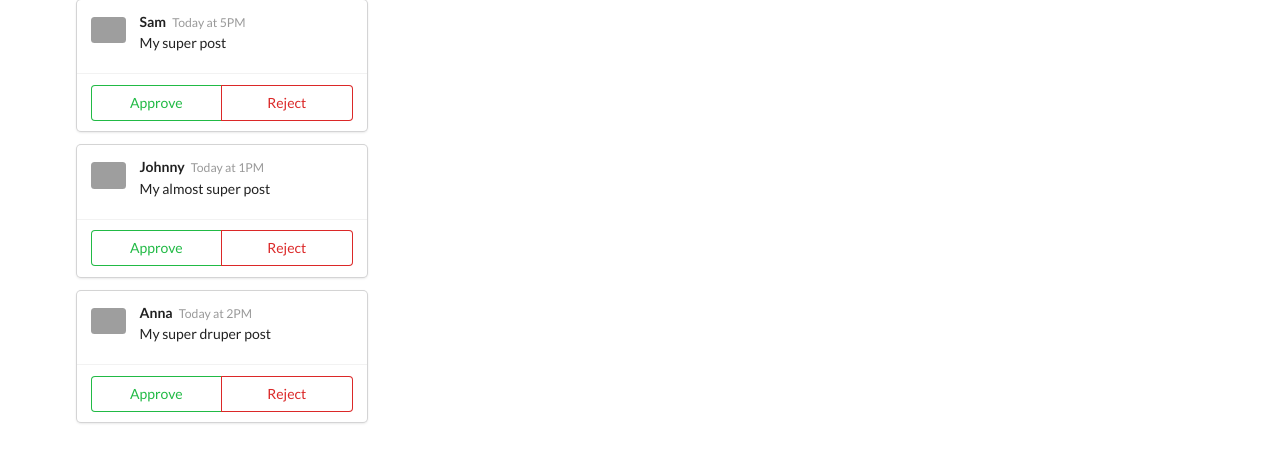
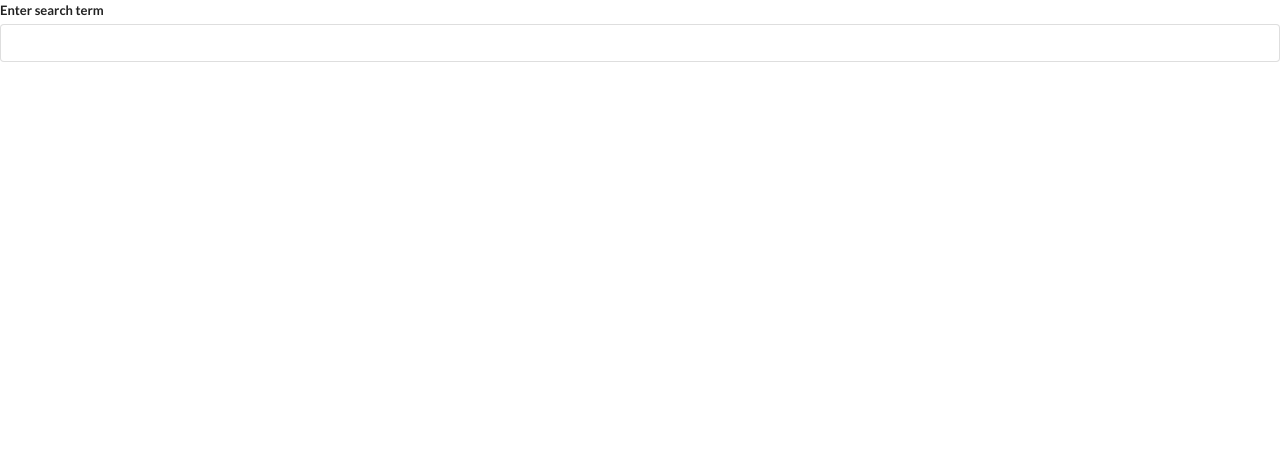
Before and after one commit to ArlBiern/react_practice, a React (Create React App) app: page / in a window 1280 px wide. Shown: the top 462 px of the page. Built offline with nearby package versions, Linux system fonts and the light colour scheme; grey boxes are pictures that could not be loaded.

Commit message:
Add search vidget

```diff
--- a/package.json
+++ b/package.json
@@ -6,6 +6,7 @@
     "@testing-library/jest-dom": "^5.15.0",
     "@testing-library/react": "^11.2.7",
     "@testing-library/user-event": "^12.8.3",
+    "axios": "^0.24.0",
     "faker": "^5.5.3",
     "react": "^17.0.2",
     "react-dom": "^17.0.2",
--- a/src/ApprovalCard.js
+++ /dev/null
@@ -1,17 +0,0 @@
-import React from "react";
-
-const ApprovalCard = (props) => {
-  return (
-    <div className="ui card">
-      <div className="content">{props.children}</div>
-      <div className="extra content">
-        <div className="ui two buttons">
-          <div className="ui basic green button">Approve</div>
-          <div className="ui basic red button">Reject</div>
-        </div>
-      </div>
-    </div>
-  );
-};
-
-export default ApprovalCard;
--- a/src/CommentDetail.js
+++ /dev/null
@@ -1,22 +0,0 @@
-import React from "react";
-
-const CommentDetail = (props) => {
-  return (
-    <div className="comment">
-      <a href="/" className="avatar">
-        <img alt="avatar" src={props.avatar} />
-      </a>
-      <div className="content">
-        <a href="/" className="author">
-          {props.author}
-        </a>
-        <div className="metadata">
-          <span className="date"> {props.timeAgo}</span>
-        </div>
-        <div className="text">{props.content}</div>
-      </div>
-    </div>
-  );
-};
-
-export default CommentDetail;
--- /dev/null
+++ b/src/components/Accordion.js
@@ -0,0 +1,32 @@
+import React, { useState } from "react";
+
+const Accordion = ({ items }) => {
+  const [activeIndex, setActiveIndex] = useState(null);
+
+  const onTitleClicked = (index) => {
+    setActiveIndex(index);
+  };
+
+  const renderItems = items.map((item, index) => {
+    const active = index === activeIndex ? "active" : "";
+
+    return (
+      <React.Fragment key={item.title}>
+        <div
+          className={`title ${active}`}
+          onClick={() => onTitleClicked(index)}
+        >
+          <i className="dropdown icon"></i>
+          {item.title}
+        </div>
+        <div className={`content ${active}`}>
+          <p>{item.content}</p>
+        </div>
+      </React.Fragment>
+    );
+  });
+
+  return <div className="ui styled accordion">{renderItems}</div>;
+};
+
+export default Accordion;
--- /dev/null
+++ b/src/components/App.js
@@ -0,0 +1,29 @@
+import React from "react";
+// import Accordion from "./Accordion";
+import Search from "./Search";
+
+/* const items = [
+  {
+    title: "What is react",
+    content: "React is a front edn js library",
+  },
+  {
+    title: "Why use React",
+    content: "React is one of the favorite JS library",
+  },
+  {
+    title: "What do you use React",
+    content: "You use Ract by creating components",
+  },
+]; */
+
+const App = () => {
+  return (
+    <div>
+      {/* <Accordion items={items} /> */}
+      <Search />
+    </div>
+  );
+};
+
+export default App;
--- /dev/null
+++ b/src/components/Search.js
@@ -0,0 +1,79 @@
+import React, { useState, useEffect } from "react";
+import axios from "axios";
+
+const Search = () => {
+  const [term, setTerm] = useState("");
+  const [debouncedTerm, setDebouncedTerm] = useState(term);
+  const [results, setResults] = useState([]);
+
+  useEffect(() => {
+    const timerId = setTimeout(() => {
+      setDebouncedTerm(term);
+    }, 500);
+
+    return () => {
+      clearTimeout(timerId);
+    };
+  }, [term]);
+
+  useEffect(() => {
+    const search = async () => {
+      const { data } = await axios.get("https://en.wikipedia.org/w/api.php", {
+        params: {
+          action: "query",
+          list: "search",
+          origin: "*",
+          format: "json",
+          srsearch: debouncedTerm,
+        },
+      });
+
+      setResults(data.query.search);
+    };
+
+    if (debouncedTerm.length > 1) {
+      search();
+    } else if (debouncedTerm.length <= 1) {
+      setResults([]);
+    }
+  }, [debouncedTerm]);
+
+  const renderedResults = results.map((result) => {
+    return (
+      <div className="item" key={result.pageid}>
+        <div className="right floated content">
+          <a
+            className="ui button"
+            href={`https://en.wikipedia.org?curid=${result.pageid}`}
+            target="_blank"
+            rel="noreferrer"
+          >
+            Go to article
+          </a>
+        </div>
+        <div className="content">
+          <div className="header">{result.title}</div>
+          <span dangerouslySetInnerHTML={{ __html: result.snippet }}></span>
+        </div>
+      </div>
+    );
+  });
+
+  return (
+    <div>
+      <div className="ui form">
+        <div className="field">
+          <label>Enter search term</label>
+          <input
+            className="input"
+            onChange={(e) => setTerm(e.target.value)}
+            value={term}
+          />
+        </div>
+      </div>
+      <div className="ui celled list ">{renderedResults}</div>
+    </div>
+  );
+};
+
+export default Search;
--- a/src/index.js
+++ b/src/index.js
@@ -1,43 +1,5 @@
 import React from "react";
 import ReactDOM from "react-dom";
-import faker from "faker";
-
-import CommentDetail from "./CommentDetail";
-import ApprovalCard from "./ApprovalCard";
-
-if (module.hot) {
-  module.hot.accept();
-}
-
-const App = () => {
-  return (
-    <div className="ui container comments">
-      <ApprovalCard>
-        <CommentDetail
-          author="Sam"
-          timeAgo="Today at 5PM"
-          content="My super post"
-          avatar={faker.image.avatar()}
-        />
-      </ApprovalCard>
-      <ApprovalCard>
-        <CommentDetail
-          author="Johnny"
-          timeAgo="Today at 1PM"
-          content="My almost super post"
-          avatar={faker.image.avatar()}
-        />
-      </ApprovalCard>
-      <ApprovalCard>
-        <CommentDetail
-          author="Anna"
-          timeAgo="Today at 2PM"
-          content="My super druper post"
-          avatar={faker.image.avatar()}
-        />
-      </ApprovalCard>
-    </div>
-  );
-};
+import App from "./components/App";
 
 ReactDOM.render(<App />, document.querySelector("#root"));
```
Also changed, not shown: 1 other file (tests, documents, lock files or other folders).
